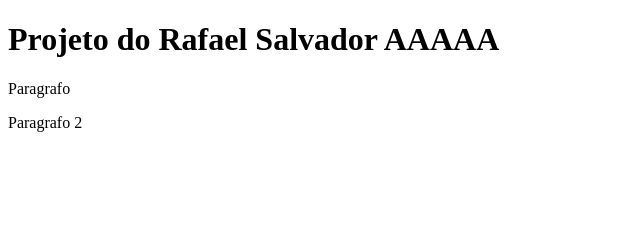
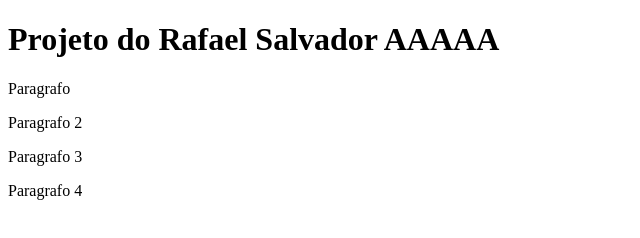
Before and after one commit to rafaelsalv/curso-git2, a plain HTML site: page index.html in a window 1280 px wide. Shown: the whole page, without its empty margins (0-640 px from the left). Drawn offline with Linux system fonts and the light colour scheme.

Commit message:
Adicionado novos paragrafos

```diff
--- a/index.html
+++ b/index.html
@@ -10,5 +10,7 @@
         <h1>Projeto do Rafael Salvador AAAAA</h1>
         <p>Paragrafo</p>
         <p>Paragrafo 2</p>
+        <p>Paragrafo 3</p>
+        <p>Paragrafo 4</p>
     </body>
 </html>
```
